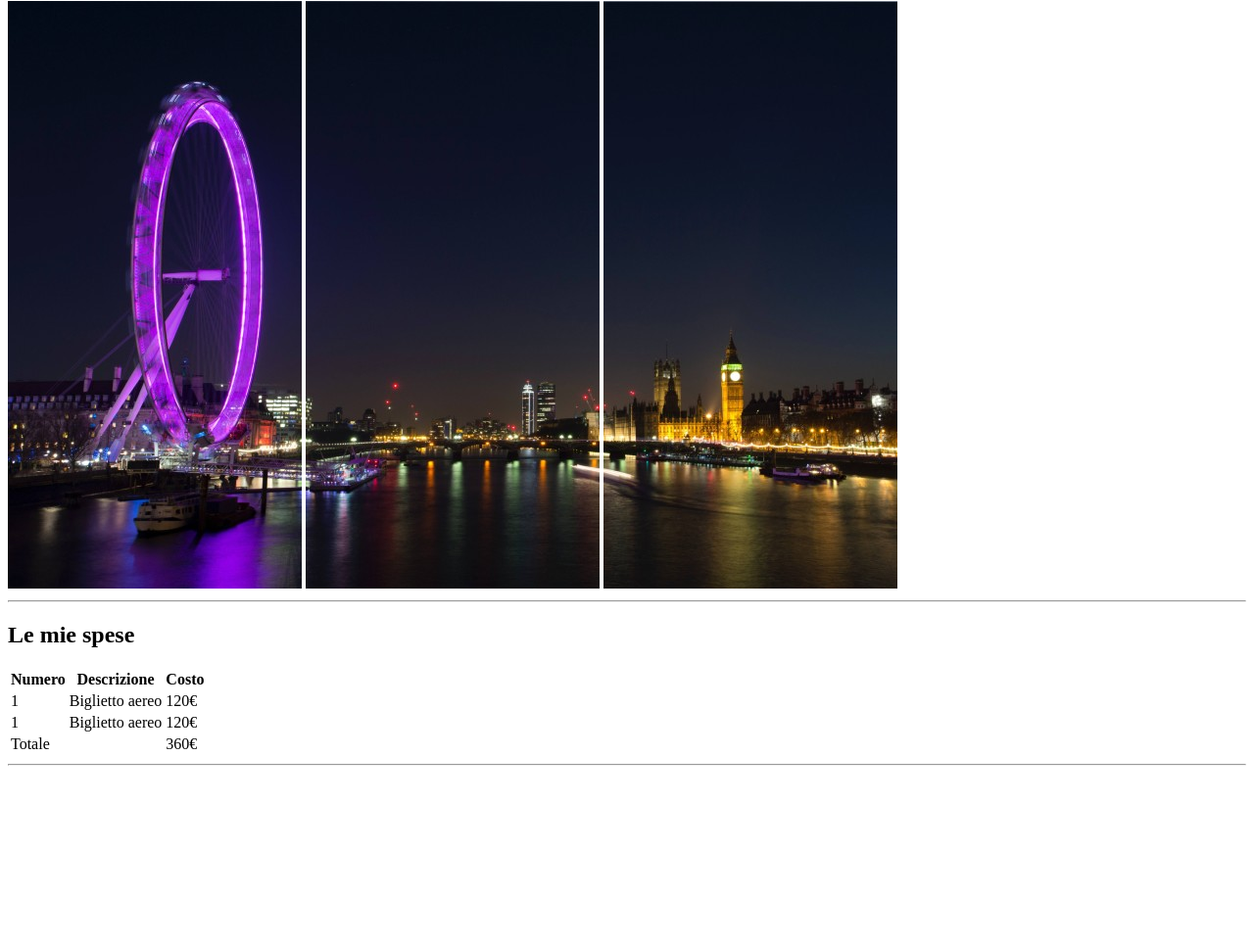
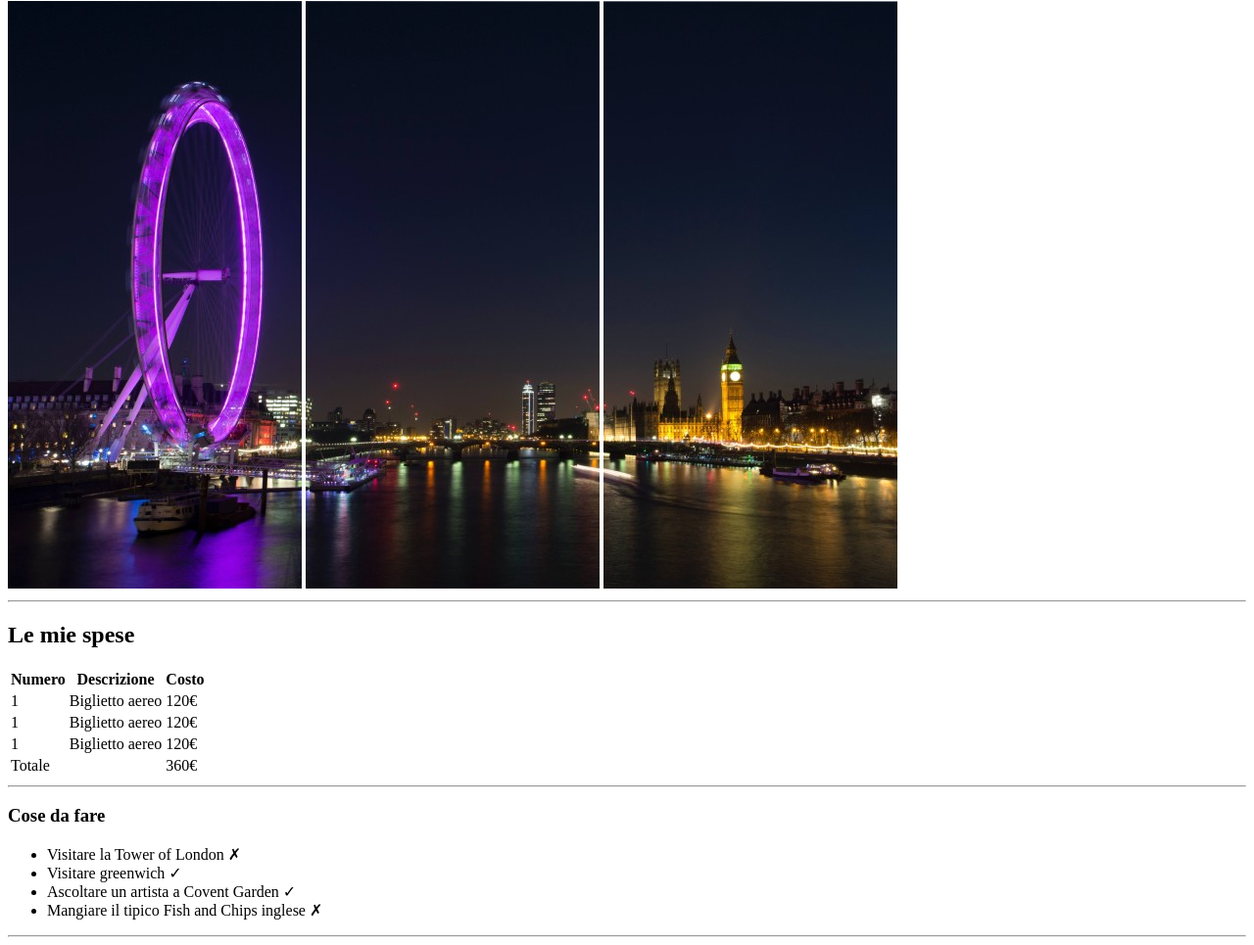
Before and after one commit to EleonoraMercado/html-london-trip, a plain HTML site: page index.html in a window 1280 px wide. Shown: the part 79-1044 px from the top of the page at 98% size. Before the commit the page ends 869 px from the top, so only its background shows below. Drawn offline with Linux system fonts and the light colour scheme.

Commit message:
ADD: Lista non ordinata, simboli, ho corretto la prima sezione con la tabella aggiungendo una riga che mancava.

```diff
--- a/index.html
+++ b/index.html
@@ -8,9 +8,9 @@
 <body>
     <header>
         <h1>Il mio viaggio a Londra</h1>
-        <img src="img/pexels-bill-emrich-230794-0.jpg" alt="Night view of London ferris wheel">
-        <img src="img/pexels-bill-emrich-230794-1.jpg" alt="Night view of London over the river">
-        <img src="img/pexels-bill-emrich-230794-2.jpg" alt="Night view of London on the Big Bang">
+        <img src="img/pexels-bill-emrich-230794-0.jpg" alt="Vista notturna di Londra con ruota panoramica">
+        <img src="img/pexels-bill-emrich-230794-1.jpg" alt="Vista notturna di Londra con ponte">
+        <img src="img/pexels-bill-emrich-230794-2.jpg" alt="Vista notturna di Londra con Bing Bang">
     </header>
     <hr>
 
@@ -34,6 +34,11 @@
                 <td>Biglietto aereo</td>
                 <td>120€</td>
             </tr>
+            <tr>
+                <td>1</td>
+                <td>Biglietto aereo</td>
+                <td>120€</td>
+            </tr>
             <tfoot>
                 <tr>
                     <td>Totale</td>
@@ -45,5 +50,18 @@
     </section>
      <hr>
 
+     <!-- Seconda sezione: Lista non ordinata -->
+     <section>
+        <h3>Cose da fare</h3>
+
+        <ul>
+            <li>Visitare la Tower of London &#10007</li>
+            <li>Visitare greenwich &#10003</li>
+            <li>Ascoltare un artista a Covent Garden &#10003</li>
+            <li>Mangiare il tipico Fish and Chips inglese &#10007</li>
+        </ul>
+     </section>
+     <hr>
+
 </body>
 </html>
```
